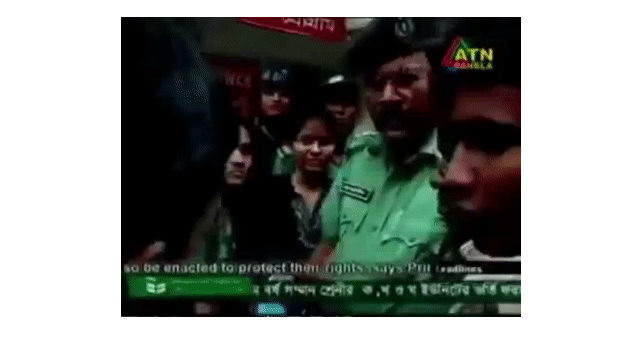
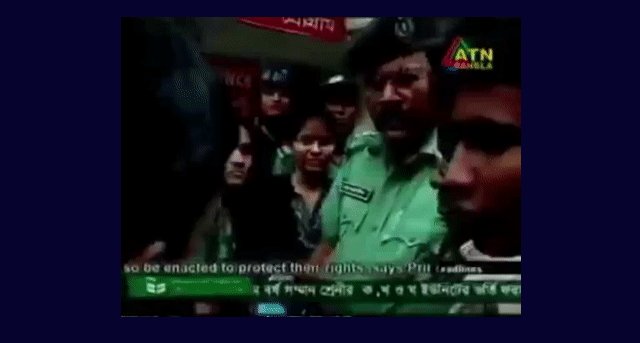
Before and after one commit to haxor-dot/identified-name, a plain HTML site: page index.html in a window 1280 px wide. Shown: the part 60-403 px from the top of the page, without its empty margins (319-959 px from the left). Drawn offline with Linux system fonts and the light colour scheme.

Commit message:
Update index.html

```diff
--- a/index.html
+++ b/index.html
@@ -3,7 +3,7 @@
 <title> Her Name </title>
 </head>
 
-<body >
+<body style="background: #06032f;">
 <center>
   <h1>
     <p style="color: white;">Nam ekdom....</p>
```
